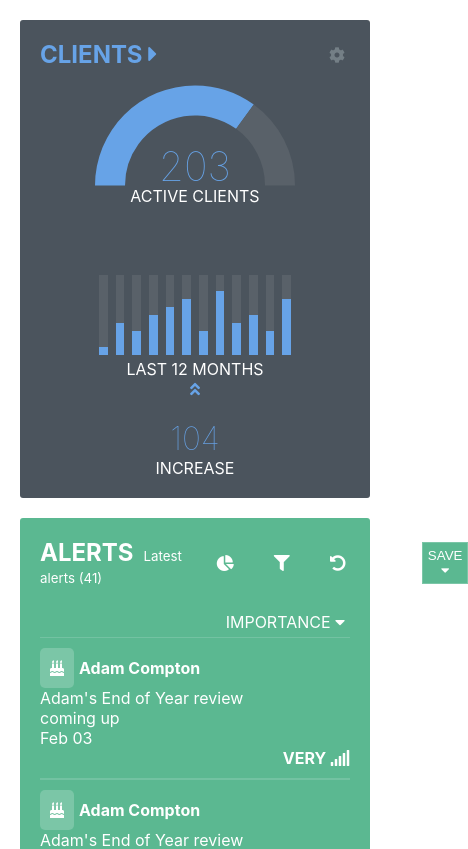
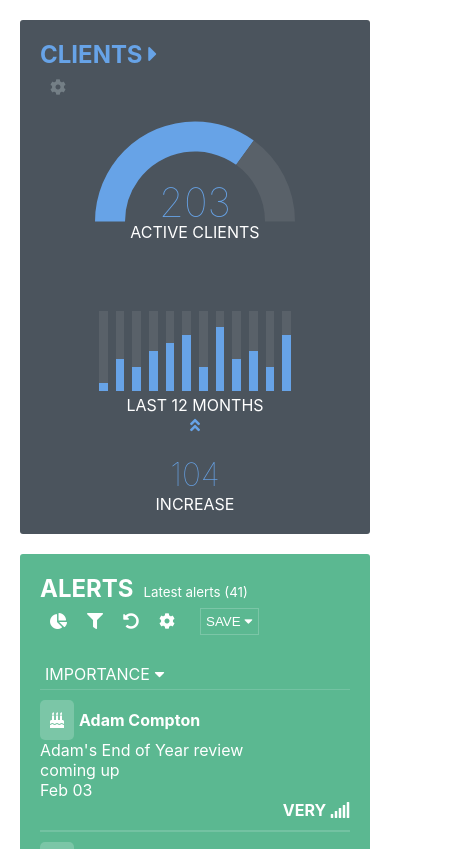
Before and after one commit to gavhanna/short-test, a React (Create React App) app: page / in a window 390 px wide. Shown: the top 849 px of the page, 468 px wide, since content can reach past the window. Built offline with nearby package versions, Linux system fonts and the light colour scheme.

Commit message:
minor position fix

```diff
--- a/src/App.css
+++ b/src/App.css
@@ -196,4 +196,10 @@ justify-content: flex-end; */
   .alerts-list-item>div {
     width: 100% !important;
   }
+  .menu {
+    flex-direction: column;
+  }
+  .options>span {
+    margin: 5px;
+  }
 }
```
